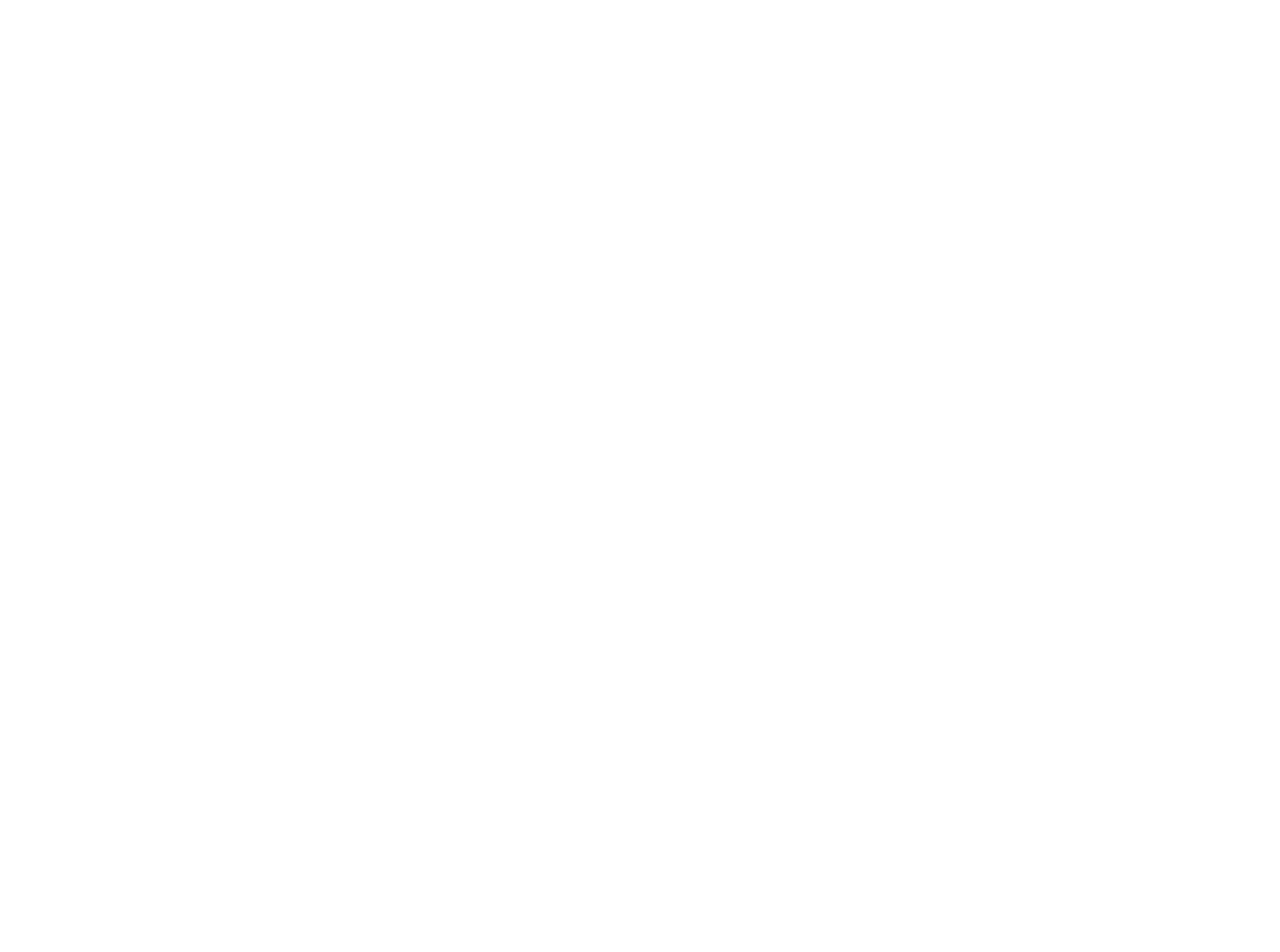
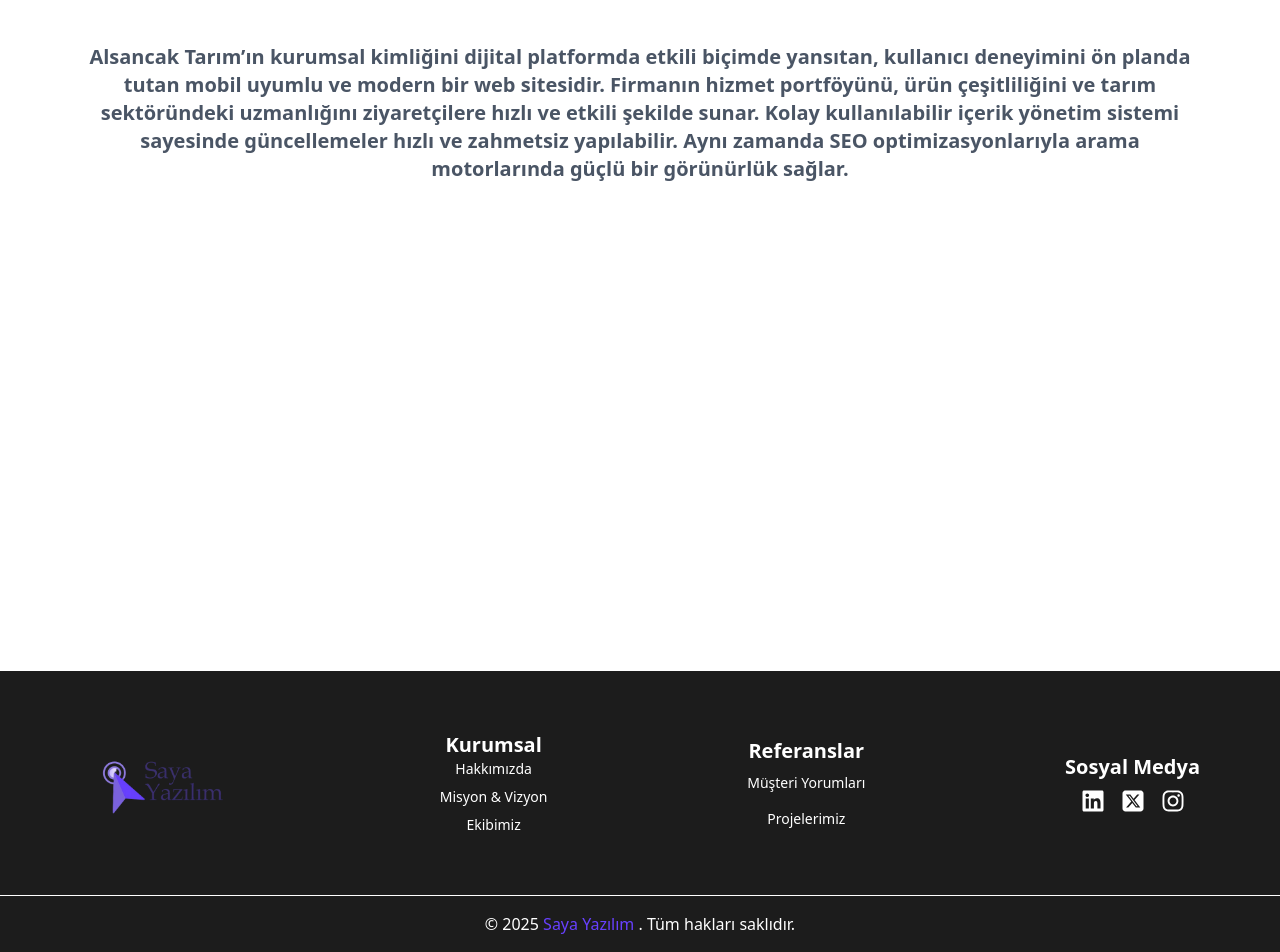
Before and after one commit to kubilaytaskafa/sayayazilim, a React (Vite) app: page /projects/alsancak-tarim-web-sitesi in a window 1280 px wide. Before the commit this address had no page. Shown: the part 226-1178 px from the top of the page. Before the commit the page ends 800 px from the top, so only its background shows below. Built offline with nearby package versions, Linux system fonts and the light colour scheme.

Commit message:
seo çalışmalarına başlandı , proje detay sayfası oluşturuldu , proje bilgilerinde güncellemeler yapıldı

```diff
--- a/index.html
+++ b/index.html
@@ -1,15 +1,90 @@
 <!DOCTYPE html>
-<html lang="en">
+<html lang="tr">
   <head>
     <meta charset="UTF-8" />
-    <link rel="icon" type="image/svg+xml" href="/vite.svg" />
     <meta name="viewport" content="width=device-width, initial-scale=1.0" />
+    <link rel="icon" type="image/svg+xml" href="/src/images/saya-logo.ico" />
     <link
       rel="shortcut icon"
-      href="./src/images/favicon.ico"
+      href="./src/images/saya-logo.ico"
       type="image/x-icon"
     />
-    <title>Saya Yazılım - Türkiye'nin Dört Bir Yanında Yazılım Çözümleri</title>
+
+    <!-- Temel SEO -->
+    <title>
+      Saya Yazılım | Profesyonel Yazılım, CRM, Web ve Mobil Çözümler
+    </title>
+    <meta
+      name="description"
+      content="Saya Yazılım, 23 yıllık tecrübesiyle Antalya ve Türkiye'nin dört bir yanında profesyonel yazılım çözümleri, CRM, fabrika otomasyon sistemleri, web ve mobil uygulamalar geliştirir."
+    />
+    <meta
+      name="keywords"
+      content="Saya Yazılım, yazılım çözümleri, CRM, fabrika otomasyon, web geliştirme, mobil uygulama, Antalya yazılım"
+    />
+    <meta name="author" content="Saya Yazılım" />
+
+    <!-- Open Graph (Facebook, LinkedIn) -->
+    <meta
+      property="og:title"
+      content="Saya Yazılım | Profesyonel Yazılım, CRM, Web ve Mobil Çözümler"
+    />
+    <meta
+      property="og:description"
+      content="Saya Yazılım, 23 yıllık tecrübesiyle Antalya ve Türkiye'nin dört bir yanında profesyonel yazılım çözümleri, CRM, fabrika otomasyon sistemleri, web ve mobil uygulamalar geliştirir."
+    />
+    <meta property="og:type" content="website" />
+    <meta property="og:url" content="https://www.sayayazilim.com/" />
+    <meta
+      property="og:image"
+      content="https://www.sayayazilim.com/og-image.jpg"
+    />
+
+    <!-- Twitter Card -->
+    <meta name="twitter:card" content="summary_large_image" />
+    <meta
+      name="twitter:title"
+      content="Saya Yazılım | Profesyonel Yazılım, CRM, Web ve Mobil Çözümler"
+    />
+    <meta
+      name="twitter:description"
+      content="Saya Yazılım, 23 yıllık tecrübesiyle Antalya ve Türkiye'nin dört bir yanında profesyonel yazılım çözümleri, CRM, fabrika otomasyon sistemleri, web ve mobil uygulamalar geliştirir."
+    />
+    <meta
+      name="twitter:image"
+      content="https://www.sayayazilim.com/og-image.jpg"
+    />
+
+    <!-- Canonical -->
+    <link rel="canonical" href="https://www.sayayazilim.com/" />
+
+    <!-- Schema.org JSON-LD -->
+    <script type="application/ld+json">
+      {
+        "@context": "https://schema.org",
+        "@type": "Organization",
+        "name": "Saya Yazılım",
+        "url": "https://www.sayayazilim.com",
+        "logo": "https://www.sayayazilim.com/logo.png",
+        "description": "Saya Yazılım, 23 yıllık tecrübesiyle Antalya ve Türkiye'nin dört bir yanında profesyonel yazılım çözümleri, CRM uygulamaları, fabrika otomasyon sistemleri, web siteleri ve mobil uygulamalar geliştirmektedir.",
+        "foundingDate": "2002",
+        "founder": {
+          "@type": "Person",
+          "name": "Saya Yazılım"
+        },
+        "address": {
+          "@type": "PostalAddress",
+          "addressLocality": "Antalya",
+          "addressCountry": "Türkiye"
+        },
+        "areaServed": "TR",
+        "sameAs": [
+          "https://www.facebook.com/sayayazilim",
+          "https://www.instagram.com/sayayazilim",
+          "https://www.linkedin.com/company/sayayazilim"
+        ]
+      }
+    </script>
   </head>
   <body>
     <div id="root"></div>
--- a/src/App.jsx
+++ b/src/App.jsx
@@ -2,6 +2,7 @@ import React, { Suspense, lazy } from "react";
 import { Route, Routes } from "react-router-dom";
 import ScrollToUp from "./components/defaultComponents/ScrollToup";
 import Loading from "./components/defaultComponents/Loading";
+
 // Lazy load sayfalar
 const Home = lazy(() => import("./pages/Home"));
 const Admin = lazy(() => import("./pages/Admin"));
@@ -9,6 +10,7 @@ const Projects = lazy(() => import("./pages/Projects"));
 const About = lazy(() => import("./pages/About"));
 const MissionAndVision = lazy(() => import("./pages/MissionAndVision"));
 const Team = lazy(() => import("./pages/Team"));
+const ProjectDetails = lazy(() => import("./pages/ProjectDetails"));
 
 // Basit Tailwind spinner component
 
@@ -20,6 +22,7 @@ const App = () => {
           <Route path="/" element={<Home />} />
           <Route path="/admin" element={<Admin />} />
           <Route path="/projects" element={<Projects />} />
+          <Route path="/projects/:id" element={<ProjectDetails />} />
           <Route path="/about" element={<About />} />
           <Route path="/mission-vision" element={<MissionAndVision />} />
           <Route path="/team" element={<Team />} />
--- a/src/components/homeComponents/Project.jsx
+++ b/src/components/homeComponents/Project.jsx
@@ -8,7 +8,7 @@ const Project = () => {
       <div className="flex items-center justify-center flex-col gap-2 text-center w-72 h-60 rounded-md border border-gray-500 shadow-md shadow-main p-8  hover:scale-105 transition duration-300">
         <h1 className=" lg:text-md font-bold text-main">{projects[0].title}</h1>
         <p className="text-sm font-semibold text-gray-600 ">
-          {projects[0].description.split(".")[0]}
+          {projects[0].description.split(".")[0]}.
         </p>
       </div>
       <div className="flex items-center justify-center flex-col gap-2 text-center w-72 h-60 rounded-md border border-gray-500 shadow-md shadow-main p-8  hover:scale-105 transition duration-300">
@@ -16,13 +16,13 @@ const Project = () => {
           {projects[1].title}
         </a>
         <p className="text-sm font-semibold text-gray-600 ">
-          {projects[1].description.split(".")[0]}
+          {projects[1].description.split(".")[0]}.
         </p>
       </div>
       <div className="flex items-center justify-center flex-col gap-2 text-center w-72 h-60 rounded-md border border-gray-500 shadow-md shadow-main p-8  hover:scale-105 transition duration-300">
         <h1 className="text-md font-bold text-main">{projects[4].title}</h1>
         <p className="text-sm font-semibold text-gray-600 ">
-          {projects[4].description.split(".")[0]}
+          {projects[4].description.split(".")[0]}.
         </p>
       </div>
     </>
--- /dev/null
+++ b/src/pages/ProjectDetails.jsx
@@ -0,0 +1,52 @@
+import React from "react";
+import { useParams } from "react-router-dom";
+import { useSelector } from "react-redux";
+import Header from "../components/defaultComponents/Header";
+import Footer from "../components/defaultComponents/Footer";
+import { HashLink as Link } from "react-router-hash-link";
+import { motion } from "framer-motion";
+const ProjectDetails = () => {
+  const { id } = useParams(); // URL'den parametreyi alıyoruz
+  const projects = useSelector((state) => state.projects.projects);
+
+  // Slice içindeki projelerden id eşleşenini bul
+  const project = projects.find((p) => p.id === id);
+
+  return (
+    <>
+      {/* SEO için title ve meta description */}
+      <title>{`Saya Yazılım - ${project.title}`}</title>
+      <meta name="description" content={project.description.slice(0, 160)} />
+
+      <Header />
+      <main className="bg-secondary p-8 h-screen w-full">
+        {project ? (
+          <motion.section
+            initial={{ opacity: 0, y: 50 }}
+            animate={{ opacity: 1, y: 0 }}
+            transition={{ duration: 1 }}
+            className="flex flex-col items-center justify-center gap-8 lg:mt-6 "
+          >
+            <h1 className="text-xl lg:text-3xl font-bold text-main text-center  ">
+              {project.title}
+            </h1>
+            <p className="p-4 text-sm  font-semibold text-gray-600 lg:text-xl   lg:p-12 text-left lg:text-center">
+              {project.description}
+            </p>
+          </motion.section>
+        ) : (
+          <section>
+            <h1>Proje Bulunamadı ya da henüz bizlere başvurmadınız</h1>
+            <Link smooth to="/#contact">
+              Lütfen Bizimle İletişime Gecin
+            </Link>
+          </section>
+        )}
+      </main>
+
+      <Footer />
+    </>
+  );
+};
+
+export default ProjectDetails;
--- a/src/pages/Projects.jsx
+++ b/src/pages/Projects.jsx
@@ -42,11 +42,11 @@ const Projects = () => {
                       {project.title}
                     </h2>
                     <p className="text-sm font-semibold text-gray-600">
-                      {project.description.split(".")[0]}
+                      {project.description.split(".")[0]}.
                     </p>
                     <div className=""></div>
                     <button className="flex text-sm items-center justify-center px-8 py-2 bg-main text-white rounded-md hover:shadow-md hover:shadow-main">
-                      Detaylı bilgi
+                      <a href={`/projects/${project.id}`}>Detaylar</a>
                     </button>
                   </div>
                 );
--- a/src/redux/slices/projectsSlice.js
+++ b/src/redux/slices/projectsSlice.js
@@ -3,80 +3,80 @@ import { createSlice } from "@reduxjs/toolkit";
 const initialState = {
   projects: [
     {
-      id: 1,
+      id: "laboratuvar-doku-takip-uretim-yazilimi",
       title: "Laboratuvar Doku Takip ve Üretim Yazılımı",
       description:
         "Laboratuvar ortamlarında gerçekleştirilen doku üretim süreçlerinin tüm aşamalarını dijital ortamda eksiksiz ve sistematik şekilde yöneten özel bir yazılımdır. Hücre ve doku örneklerinin takibinden başlayarak üretim planlaması, kalite kontrol, stok yönetimi gibi kritik süreçlerin tamamını entegre eder. Kullanıcı dostu arayüzü ve gelişmiş veri altyapısı sayesinde laboratuvar çalışanlarının iş yükünü azaltırken, hatasız ve izlenebilir bir üretim süreci sağlar. Ayrıca kapsamlı raporlama modülleriyle yöneticilere stratejik karar alma desteği sunar.",
     },
     {
-      id: 2,
+      id: "alsancak-tarim-web-sitesi",
       title: "Alsancak Tarım Web Sitesi",
       description:
         "Alsancak Tarım’ın kurumsal kimliğini dijital platformda etkili biçimde yansıtan, kullanıcı deneyimini ön planda tutan mobil uyumlu ve modern bir web sitesidir. Firmanın hizmet portföyünü, ürün çeşitliliğini ve tarım sektöründeki uzmanlığını ziyaretçilere hızlı ve etkili şekilde sunar. Kolay kullanılabilir içerik yönetim sistemi sayesinde güncellemeler hızlı ve zahmetsiz yapılabilir. Aynı zamanda SEO optimizasyonlarıyla arama motorlarında güçlü bir görünürlük sağlar.",
       url: "https://alsancaktarim.com/",
     },
     {
-      id: 3,
+      id: "mobil-uygulama",
       title: "Mobil Uygulama",
       description:
         "İşletmelere özel olarak geliştirilen bu mobil uygulama, sahada çalışan ekiplerin merkezle anlık ve güvenilir veri alışverişi yapabilmesini mümkün kılar. Hem Android hem iOS platformlarında sorunsuz çalışan uygulama, veri girişi, görev takibi, raporlama ve bildirim alma gibi çok yönlü işlevleri tek bir kullanıcı dostu arayüzde toplar. Çevrimdışı çalışma desteği sayesinde internet erişiminin sınırlı olduğu ortamlarda bile kesintisiz operasyon sağlar ve saha verimliliğini artırır.",
     },
     {
-      id: 4,
+      id: "doku-ve-uretim-takip-sistemi-yazilimi",
       title: "Doku ve Üretim Takip Sistemi Yazılımı",
       description:
         "Doku üretimi ve üretim proseslerinin her aşamasını detaylı şekilde izleyip kayıt altına alan masaüstü uygulamadır. Ürün bazında üretim süreçlerini, kalite kontrol noktalarını, stok durumlarını ve çalışan performans verilerini tek bir kontrol paneli üzerinden yönetebilme imkanı sağlar. Kapalı devre ve yüksek güvenlikli yapısıyla sadece yetkili personelin erişimine açıktır. Sektörel ihtiyaçlara göre kolayca özelleştirilebilen esnek altyapısıyla güçlü ve güvenilir bir çözüm sunar.",
     },
     {
-      id: 5,
+      id: "sera-plastik-isletme-ve-uretim-yazilimi",
       title: "Sera Plastik İşletme ve Üretim Yazılımı",
       description:
         "Sera plastik üretimi yapan işletmeler için uçtan uca dijitalleşmiş bir üretim ve sevkiyat takip sistemidir. Hammadde girişinden nihai ürün çıkışına kadar tüm süreçleri kayıt altına alır, analiz eder ve optimize eder. İşletme kaynaklarının etkin yönetimini sağlayarak iş gücü ve zaman tasarrufu sunar. Kullanımı kolay ve sezgisel arayüzü ile operatörlerden yöneticilere kadar tüm kullanıcı gruplarına hitap eder. Ayrıca detaylı raporlama modülleri ile stratejik karar süreçlerine destek olur.",
     },
     {
-      id: 6,
+      id: "isletme-yazilimi",
       title: "İşletme Yazılımı",
       description:
         "Küçükten büyüğe farklı ölçeklerdeki işletmelerin stok takibi, satış, satın alma, cari hesap yönetimi, üretim ve personel süreçlerini tek bir entegre platformda yönetmesini sağlayan kapsamlı bir yazılımdır. Departmanlar arasında güçlü veri akışı oluşturarak manuel iş yükünü azaltır ve verimliliği artırır. Kullanıcı rollerine göre yetkilendirme ve güvenlik önlemleri sayesinde hassas verilerin korunmasını garanti eder. Modüler yapısı sayesinde sektörel özel ihtiyaçlara kolayca adapte olur.",
     },
     {
-      id: 7,
+      id: "hal-ardiye-bant-takip-yazilimi",
       title: "Hal Ardiye Bant Takip Yazılımı",
       description:
         "Sebze ve meyve hallerine özel olarak tasarlanmış bu yazılım, ardiye alanları ve bant sistemlerinden geçen tüm ürün hareketlerini detaylı şekilde izler, kayıt altına alır ve raporlar. Ürün giriş-çıkış takipleri, ardiye tahsilatları, sevkiyat planlaması ve ürün sınıflandırması gibi kritik süreçleri dijitalleştirerek hızlı ve hatasız veri yönetimi sağlar. Kapalı sistem yapısı ile yerel ağ üzerinde yüksek performans ve güvenlik sunar. Esnek raporlama modülleriyle yöneticilere güçlü analiz imkânı verir.",
     },
     {
-      id: 8,
+      id: "deniz-araclari-uretim-ve-takip-yazilimi",
       title: "Deniz Araçları Üretim ve Takip Yazılımı",
       description:
         "Deniz araçları üretimi yapan işletmelere özel geliştirilen, üretim sürecinin başından sonuna kadar tüm verilerin detaylı kaydını tutan ve izlenmesini sağlayan kapsamlı yazılımdır. Malzeme yönetimi, iş emri takibi, kalite kontrol ve aşamalı üretim süreçleri ile üretim verimliliğini artırmayı hedefler. Proje bazlı çalışma yapısıyla her bir deniz aracı için ayrı takip ve belge yönetimi yapılmasına olanak tanır. Kullanıcı dostu arayüzü teknik ve idari ekiplerin süreçlere kolay hakimiyetini sağlar.",
     },
     {
-      id: 9,
+      id: "makine-bakim-yazilimi",
       title: "Makine Bakım Yazılımı",
       description:
         "Sanayi sektöründeki makinelerin bakım ve arıza yönetim süreçlerini etkin şekilde yöneten yazılımdır. Bakım planlarının oluşturulması, periyodik kontrollerin takibi ve geçmiş arızaların kaydı sayesinde beklenmedik duruşlar minimize edilir ve ekipmanların kullanım ömrü uzatılır. Bakım taleplerinin hızlı oluşturulması, ekipler arası koordinasyon ve gerçek zamanlı bildirim özellikleri ile teknik müdahalelerin zamanında yapılmasını destekler.",
     },
     {
-      id: 10,
+      id: "termin-ve-is-plani-yazilimi",
       title: "Termin ve İş Planı Yazılımı",
       description:
         "İşletmelerin proje ve üretim süreçlerinde termin planlarını etkili biçimde yönetmelerine yardımcı olan yazılımdır. Görevlerin süre, sorumlu kişi ve öncelik bazında planlanmasını sağlar. Gantt şemaları ve interaktif iş takvimleri ile kullanıcıların süreçlere kolay hakimiyetini destekler. Kaynak planlaması ve görev takibi özellikleriyle iş akışının kesintisiz sürdürülmesine katkıda bulunur. Ayrıca ekip içi iletişimi güçlendirerek gecikmelerin önlenmesine olanak tanır.",
     },
     {
-      id: 11,
+      id: "kapi-ve-isletme-yazilimi",
       title: "Kapı ve İşletme Yazılımı",
       description:
         "Kapı üretimi yapan işletmeler için siparişten teslimata kadar tüm üretim süreçlerini merkezi bir yapı altında yöneten kapsamlı bir yazılımdır. Model, ölçü, malzeme ve üretim aşamalarının detaylı takibini gerçekleştirir. Stok ve lojistik yönetimi modülleri tedarik zincirini optimize ederken, müşteri taleplerine göre üretim özelleştirmelerine olanak sağlar. Zaman ve maliyet tasarrufu sunar.",
     },
     {
-      id: 12,
+      id: "plastik-yazilimi",
       title: "Plastik Yazılımı",
       description:
         "Plastik üretim firmalarının ihtiyaçları doğrultusunda geliştirilmiş, üretim hatlarının izlenmesi, reçete yönetimi, kalıp bilgileri ve üretim verilerinin detaylı takibini sağlayan yazılımdır. ",
     },
     {
-      id: 13,
+      id: "arac-takip-yazilimi",
       title: "Araç Takip Yazılımı",
       description:
         "Şirket araçlarının konum, hız, kullanım alışkanlıkları ve bakım durumlarını gerçek zamanlı olarak izleyebilen kapsamlı bir filo yönetim yazılımıdır. GPS tabanlı konum takibi sayesinde rotaların efektif izlenmesini sağlar. Bakım, yakıt tüketimi gibi operasyonel verileri analiz ederek yöneticilerin araç performansını değerlendirmesine ve maliyetleri azaltacak stratejiler geliştirmesine olanak tanır.",
```
Also changed, not shown: src/images/csharp.svg (deleted), 1 other file (tests, documents, lock files or other folders).
